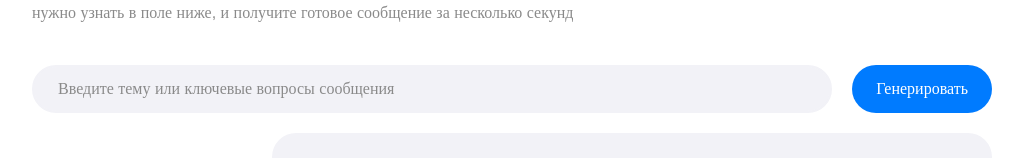
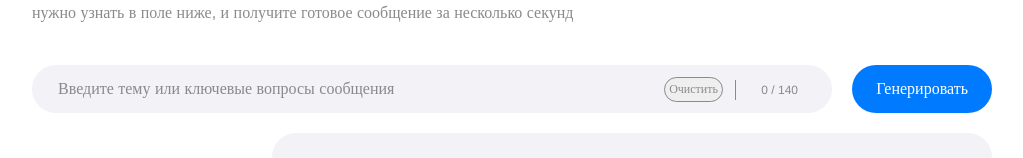
Before and after one commit to lletov/nohello-react, a React (Create React App) app: page / in a window 1280 px wide. Shown: the part 1818-1976 px from the top of the page, without its empty margins (128-1151 px from the left). Built offline with nearby package versions, Linux system fonts and the light colour scheme.

Commit message:
feat: input counter form

```diff
--- a/src/App.css
+++ b/src/App.css
@@ -211,6 +211,7 @@
 }
 
 .input-form {
+  position: relative;
   display: flex;
   flex-direction: row;
   gap: 20px;
@@ -222,7 +223,7 @@
   border: solid 2px var(--light-gray);
   border-radius: 24px;
   background-color: var(--light-gray);
-  padding: 0px 24px;
+  padding: 0px 180px 0px 24px;
 }
 
 .generator input::placeholder {
@@ -233,6 +234,39 @@
 .generator input:focus {
   outline: none !important;
   border: solid 2px var(--accent-blue) ;
+}
+
+.input-panel {
+  display: flex;
+  position: absolute;
+  top: 12px;
+  right: 194px;
+  flex-direction: row;
+  align-items: center;
+  color: var(--gray);
+  gap: 12px;
+}
+
+.input-counter p {
+  font-size: 12px;
+  min-width: 50px;
+  text-align: end;
+}
+
+.input-clear {
+  border-radius: 20px;
+  border: solid 1px var(--gray);
+  padding: 4px;
+  font-size: 12px;
+  color: var(--gray);
+  transition: 0.3s;
+}
+
+.input-clear:hover {
+  cursor: pointer;
+  color: var(--black);
+  border: solid 1px var(--black);
+  transition: 0.3s;
 }
 
 .m-button {
--- a/src/components/MessageGenerator.js
+++ b/src/components/MessageGenerator.js
@@ -17,6 +17,12 @@ export const MessageGenerator = () => {
                 maxLength={140}
                 ></input>
                 <button className='m-button'>Генерировать</button>
+                <div className='input-panel'>
+                    <button className='input-clear'>Очистить</button>
+                    <div className='vertical-line-div' style={{backgroundColor: '#8a8a8a', height: '20px'}}></div>
+                    <div className='input-counter'><p>0 / 140</p></div>
+
+                </div>
             </div>
             <div>
                 <Message/>
```
